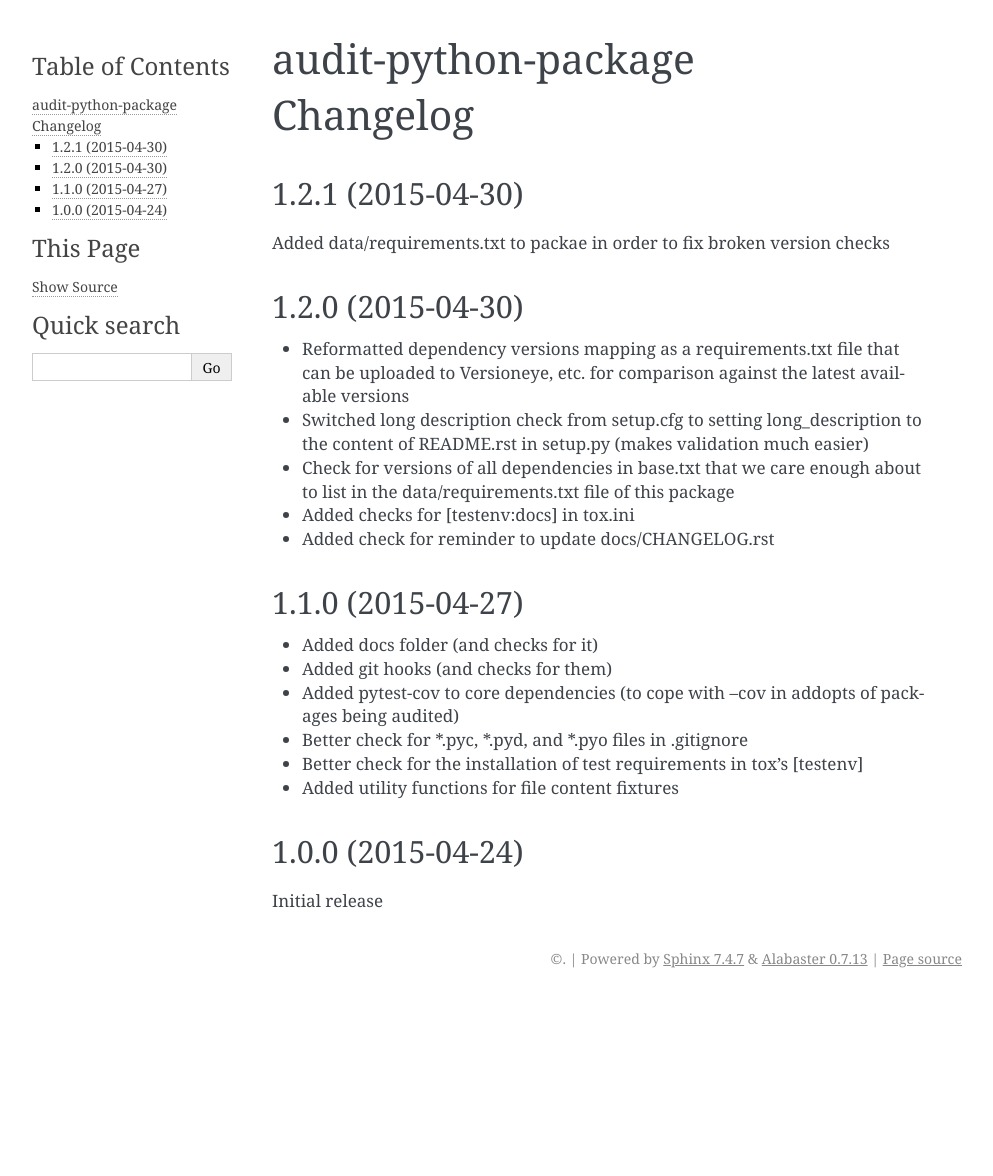
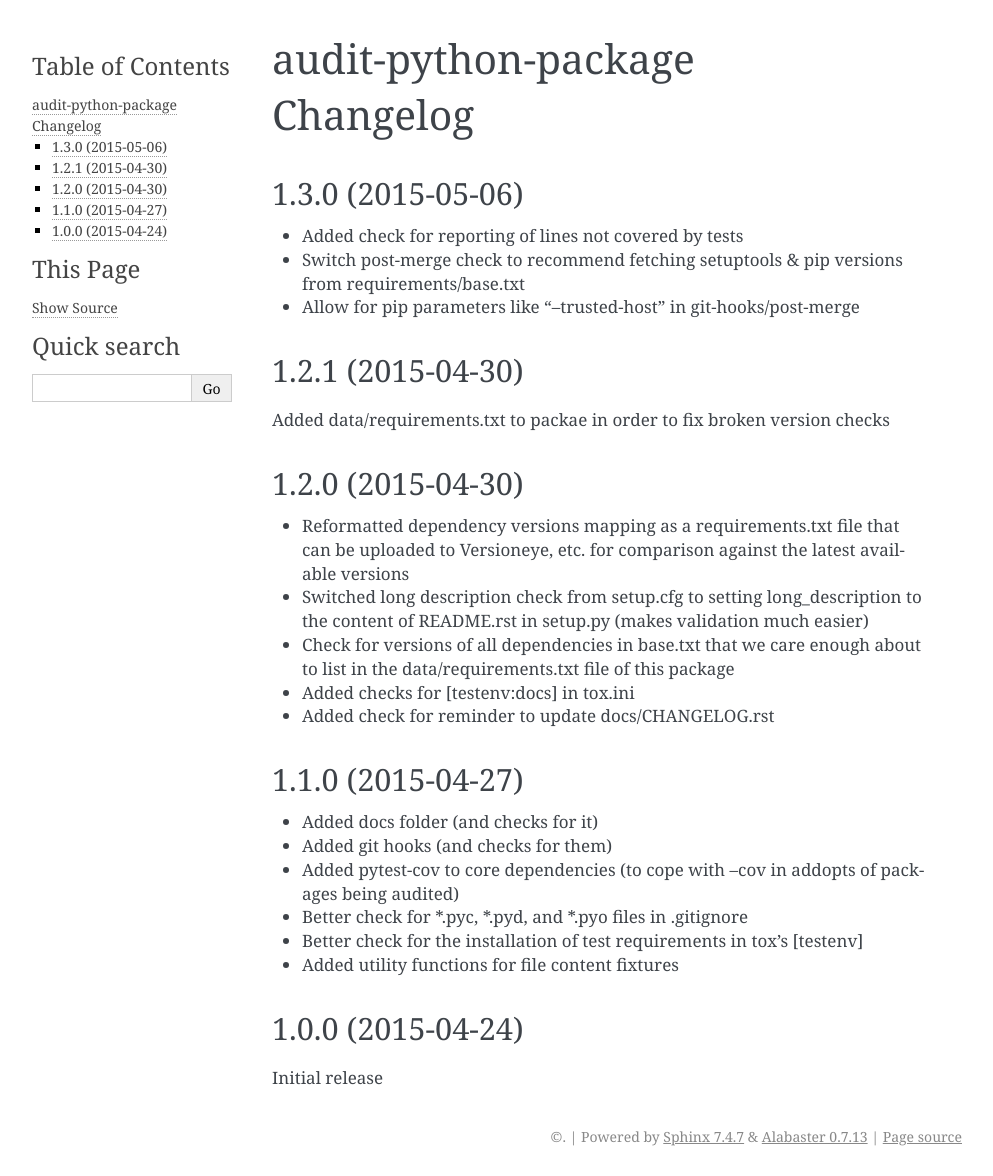
Before and after one commit to oreillymedia/audit-python-package, a Sphinx documentation site: the page built from docs/CHANGELOG.rst, in a window 1280 px wide. Shown: the whole page, without its empty margins (148-1141 px from the left). Built offline with Sphinx 7.4.7, drawn with Linux system fonts in a browser that asks for light colours; pages that are not in the unit, such as notebooks, are missing from menus; the version number is read from the project's files by our own code; before the commit the page ends 998 px from its top, so only the background shows below that.

Commit message:
Coverage lines missed check, improve post-merge checks

```diff
--- a/docs/CHANGELOG.rst
+++ b/docs/CHANGELOG.rst
@@ -1,5 +1,12 @@
 audit-python-package Changelog
 ==============================
+
+1.3.0 (2015-05-06)
+------------------
+* Added check for reporting of lines not covered by tests
+* Switch post-merge check to recommend fetching setuptools & pip versions
+  from requirements/base.txt
+* Allow for pip parameters like "--trusted-host" in git-hooks/post-merge
 
 1.2.1 (2015-04-30)
 ------------------
--- a/setup.py
+++ b/setup.py
@@ -11,7 +11,7 @@ import codecs
 import os
 from setuptools import find_packages, setup
 
-version = '1.2.1'  # Don't forget to update docs/CHANGELOG.rst if you increment the version
+version = '1.3.0'  # Don't forget to update docs/CHANGELOG.rst if you increment the version
 
 install_requires = [
     'future',
```
Also changed, not shown: 4 other files.
